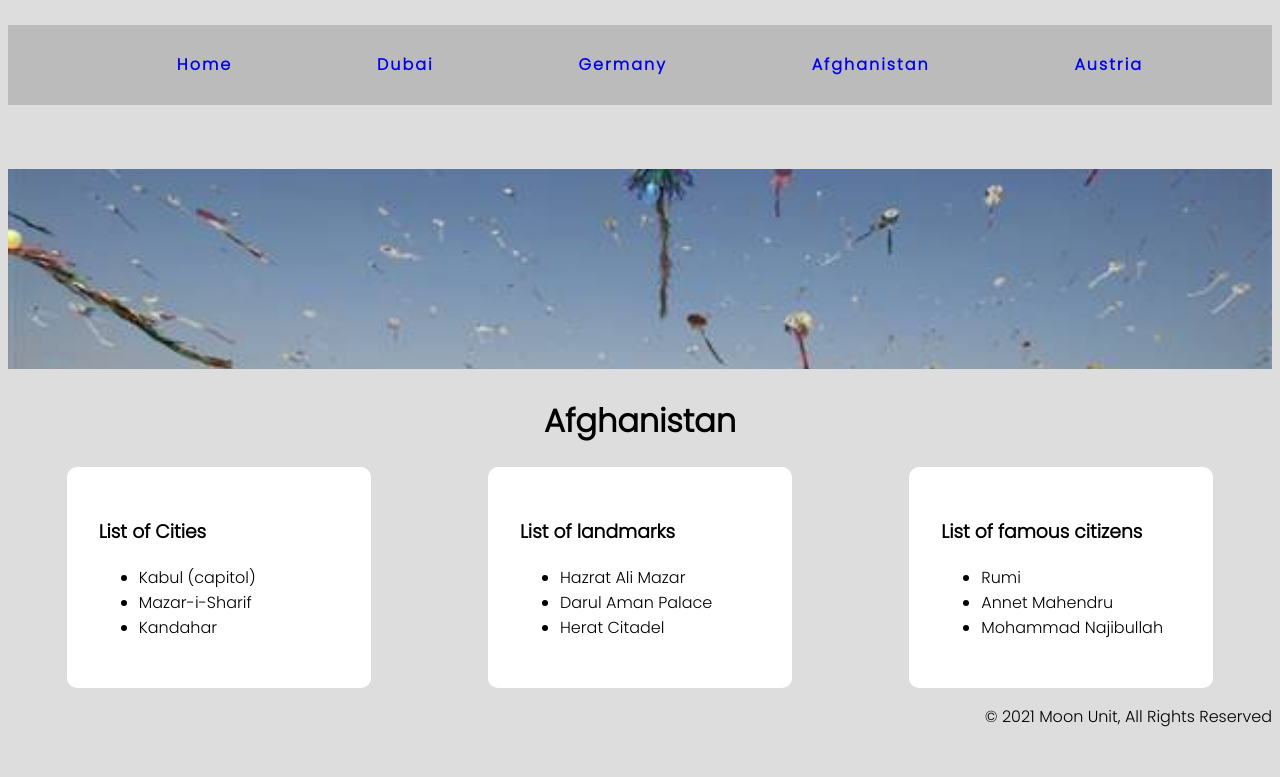
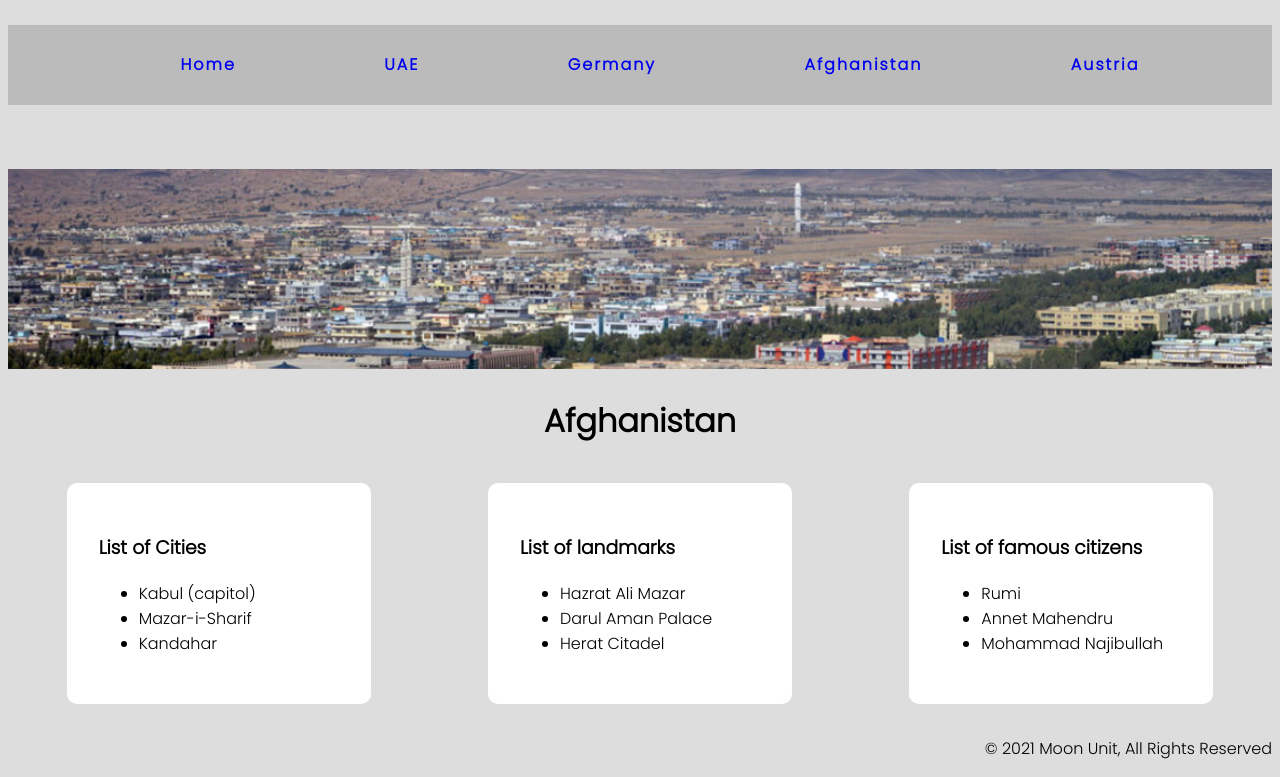
Before and after one commit to nss-day-cohort-51/helloworld-moon-units, a plain HTML site: page pages/afghanistan.html in a window 1280 px wide. Shown: the part 71-848 px from the top of the page. Before the commit the page ends 816 px from the top, so only its background shows below. Drawn offline with Linux system fonts and the light colour scheme.

Commit message:
Titles Dubai Changes CSS change

```diff
--- a/pages/afghanistan.html
+++ b/pages/afghanistan.html
@@ -16,7 +16,7 @@
         <nav>
             <ul class="headerLinks text--no-decoration">
                 <li><a class="navLinks" href="../index.html">Home</a></li>
-                <li><a class="navLinks" href="/pages/dubai.html">Dubai</a></li>
+                <li><a class="navLinks" href="/pages/dubai.html">UAE</a></li>
                 <li><a class="navLinks" href="/pages/germany.html">Germany</a></li>
                 <li><a class="navLinks" href="/pages/afghanistan.html">Afghanistan</a></li>
                 <li><a class="navLinks" href="/pages/austria.html">Austria</a></li>
@@ -26,7 +26,7 @@
     <main>
         <!-- Country image: -->
         <section class="countryImage">
-            <img src="/images/kites.jpg" alt="afghan flying kites">
+            <img src="\images\Kandahar_City_Aerial.jpg" alt="Kandahar Aerial View">
         </section>
         <h1>Afghanistan</h1>
         <section class="countryContent">
--- a/styles/main.css
+++ b/styles/main.css
@@ -1,15 +1,15 @@
-@import url('https://fonts.googleapis.com/css2?family=Poppins:wght@300&display=swap');
-@import url('https://fonts.googleapis.com/css2?family=Roboto+Slab&display=swap');
+@import url("https://fonts.googleapis.com/css2?family=Poppins:wght@300&display=swap");
+@import url("https://fonts.googleapis.com/css2?family=Roboto+Slab&display=swap");
 
 body {
   background: #dddddd;
-    font-family: 'Poppins', sans-serif;
+  font-family: "Poppins", sans-serif;
 }
 
 section.country-info {
   display: flex;
   flex-flow: row wrap;
-    flex: 3 1 30%
+  flex: 3 1 30%;
 }
 
 .text--no-decoration a {
@@ -26,17 +26,20 @@ section.country-info {
   background-color: #bbbbbb;
   height: 80px;
   font-weight: bold;
-    letter-spacing: .125em;
-
+  letter-spacing: 0.125em;
 }
 
 .navLinks {
-    padding: .5rem 1rem;
+  padding: 0.5rem 1rem;
 }
 
 section.Logo > img {
   width: 60px;
   height: 60px;
+}
+
+.countryContent > * {
+  margin: 1rem;
 }
 
 .countryImage img {
@@ -68,7 +71,7 @@ section.Logo {
   display: flex;
   justify-content: flex-start;
   padding-inline-end: 2rem;
-    font-family: 'Roboto Slab', serif;
+  font-family: "Roboto Slab", serif;
 }
 
 section.Logo > * {
@@ -78,10 +81,6 @@ section.Logo > * {
 footer {
   text-align: right;
 }
-
-
-
-
 
 .title-page__countryImage {
   position: relative;
@@ -97,11 +96,10 @@ footer {
   height: 100px;
 }
 
-.title-page__countryImage img{
+.title-page__countryImage img {
   width: 80%;
   height: 100px;
   object-fit: cover;
-
 }
 
 .title-page__countryImage--overlay-text {
@@ -113,7 +111,6 @@ footer {
   transform: translate(-50%, -50%);
   color: white;
   text-decoration: none;
-
 }
 
 main {
```
Also changed, not shown: index.html (+2 -2 lines), pages/austria.html (+3 -3 lines), pages/dubai.html (+2 -2 lines), pages/germany.html (+1 -1 lines). Lines whose indentation alone changed are shown as unchanged.
